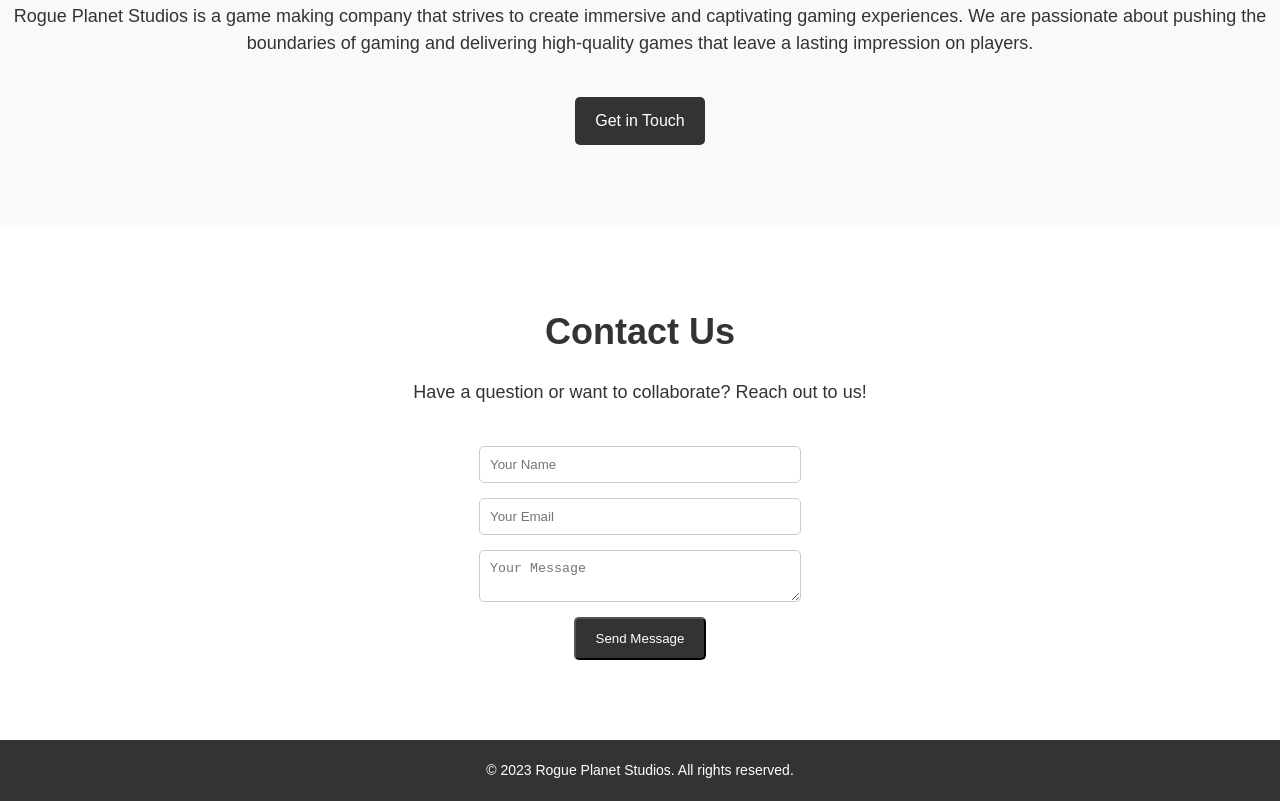
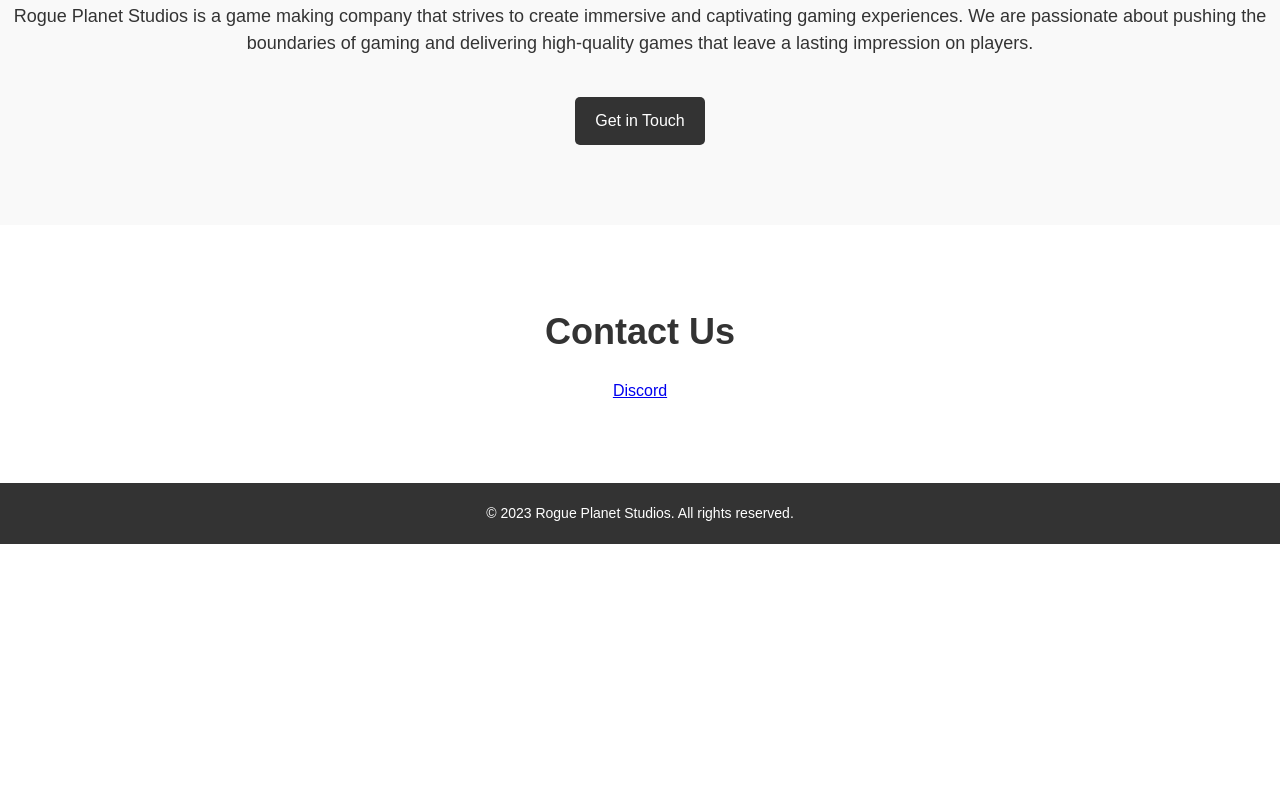
Before and after one commit to KorinYTUK/old.rogueplanetstudios.eu.org, a plain HTML site: page index.html in a window 1280 px wide. Shown: the part 1011-1812 px from the top of the page. After the commit the page ends 1555 px from the top, so only its background shows below. Drawn offline with Linux system fonts and the light colour scheme.

Commit message:
Update index.html

```diff
--- a/index.html
+++ b/index.html
@@ -58,13 +58,7 @@
 
     <section id="contact" class="contact-section">
       <h2>Contact Us</h2>
-      <p>Have a question or want to collaborate? Reach out to us!</p>
-      <form action="#" method="post">
-        <input type="text" name="name" placeholder="Your Name" required>
-        <input type="email" name="email" placeholder="Your Email" required>
-        <textarea name="message" placeholder="Your Message" required></textarea>
-        <button type="submit" class="btn">Send Message</button>
-      </form>
+      <a href="discord.com/foo">Discord</a>
     </section>
   </main>
 
```
